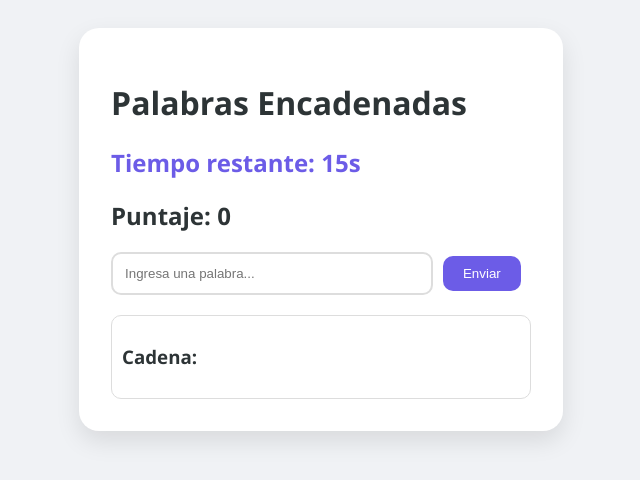
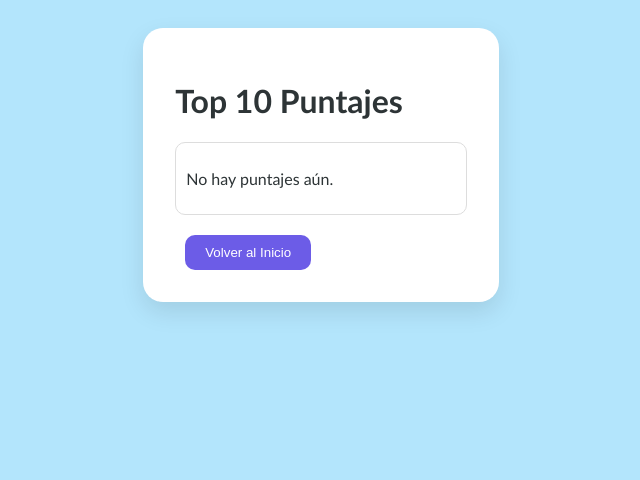
Before and after one commit to NicoBanegas/unq-ui-nicolas-banegas-trabajo-final, a React (Vite) app in the folder palabras-encadenadas/: page /leaderboard in a window 1280 px wide. Before the commit this address led to /. Shown: the top 480 px of the page, without its empty margins (351-991 px from the left). Built offline with nearby package versions, Linux system fonts and the light colour scheme.

Commit message:
feat: se agrega leaderboard y color + fuente

```diff
--- a/palabras-encadenadas/src/App.jsx
+++ b/palabras-encadenadas/src/App.jsx
@@ -1,6 +1,7 @@
 import { BrowserRouter, Routes, Route, Navigate } from 'react-router-dom';
 import { GameView } from './views/GameView';
 import { GameOverView } from './views/GameOverView';
+import { LeaderboardView } from './views/LeaderboardView';
 
 function App() {
   return (
@@ -8,6 +9,7 @@ function App() {
       <Routes>
         <Route path="/" element={<GameView />} />
         <Route path="/game-over" element={<GameOverView />} />
+        <Route path="/leaderboard" element={<LeaderboardView />} />
         <Route path="*" element={<Navigate to="/" />} />
       </Routes>
     </BrowserRouter>
--- a/palabras-encadenadas/src/index.css
+++ b/palabras-encadenadas/src/index.css
@@ -1,18 +1,21 @@
 :root {
   --primary: #6c5ce7;
   --accent: #fd79a8;
-  --bg: #f0f2f5;
+  --bg: #b3e5fc;
   --card: #ffffff;
   --text: #2d3436;
 }
 
 body {
-  font-family: 'Segoe UI', Tahoma, Geneva, Verdana, sans-serif;
+  font-family: 'Trebuchet MS', 'Lucida Sans Unicode', 'Lucida Grande', 'Lucida Sans', Arial, sans-serif;
   background-color: var(--bg);
+  background-size: cover;
+  background-position: center;
   color: var(--text);
   display: flex;
   justify-content: center;
   padding: 20px;
+  min-height: 100vh;
 }
 
 .game-view, .game-over-view {
--- /dev/null
+++ b/palabras-encadenadas/src/utils/leaderboard.js
@@ -0,0 +1,17 @@
+const LEADERBOARD_KEY = 'encadenadas_leaderboard';
+
+export const getLeaderboard = () => {
+  const data = localStorage.getItem(LEADERBOARD_KEY);
+  return data ? JSON.parse(data) : [];
+};
+
+export const saveScore = (name, score) => {
+  const leaderboard = getLeaderboard();
+  const newEntry = { name, score, date: new Date().toLocaleDateString() };
+
+  leaderboard.push(newEntry);
+  leaderboard.sort((a, b) => b.score - a.score);
+
+  const top10 = leaderboard.slice(0, 10);
+  localStorage.setItem(LEADERBOARD_KEY, JSON.stringify(top10));
+};
--- a/palabras-encadenadas/src/views/GameOverView.jsx
+++ b/palabras-encadenadas/src/views/GameOverView.jsx
@@ -1,17 +1,36 @@
+import { useState } from 'react';
 import { useLocation, useNavigate } from 'react-router-dom';
 import { calcularPuntos } from '../utils/gameLogic';
+import { saveScore } from '../utils/leaderboard';
 
 export const GameOverView = () => {
   const location = useLocation();
   const navigate = useNavigate();
+  const [name, setName] = useState('');
   const { puntaje, cadena } = location.state || { puntaje: 0, cadena: [] };
+
+  const handleSave = () => {
+    if (name.trim()) {
+      saveScore(name.trim(), puntaje);
+      navigate('/leaderboard');
+    }
+  };
 
   return (
     <div className="game-over-view">
       <h1>Partida Finalizada</h1>
       <p>Puntaje final: <strong>{puntaje}</strong></p>
 
-      <div className="word-list-container">
+      <input
+        type="text"
+        placeholder="Tu nombre"
+        value={name}
+        onChange={(e) => setName(e.target.value)}
+        style={{ marginBottom: '10px' }}
+      />
+      <button onClick={handleSave}>Guardar puntaje</button>
+
+      <div className="word-list-container" style={{ marginTop: '20px' }}>
         <h3>Tu cadena:</h3>
         {cadena.map((word, index) => (
           <div key={index} className="word-item">
@@ -20,8 +39,6 @@ export const GameOverView = () => {
           </div>
         ))}
       </div>
-
-      <button onClick={() => navigate('/')} style={{ marginTop: '20px' }}>Jugar de nuevo</button>
     </div>
   );
 };
--- /dev/null
+++ b/palabras-encadenadas/src/views/LeaderboardView.jsx
@@ -0,0 +1,26 @@
+import { useNavigate } from 'react-router-dom';
+import { getLeaderboard } from '../utils/leaderboard';
+
+export const LeaderboardView = () => {
+  const navigate = useNavigate();
+  const scores = getLeaderboard();
+
+  return (
+    <div className="game-over-view">
+      <h1>Top 10 Puntajes</h1>
+      <div className="word-list-container">
+        {scores.length === 0 ? (
+          <p>No hay puntajes aún.</p>
+        ) : (
+          scores.map((entry, index) => (
+            <div key={index} className="word-item">
+              <span>{index + 1}. {entry.name}</span>
+              <strong>{entry.score} pts</strong>
+            </div>
+          ))
+        )}
+      </div>
+      <button onClick={() => navigate('/')} style={{ marginTop: '20px' }}>Volver al Inicio</button>
+    </div>
+  );
+};
```
